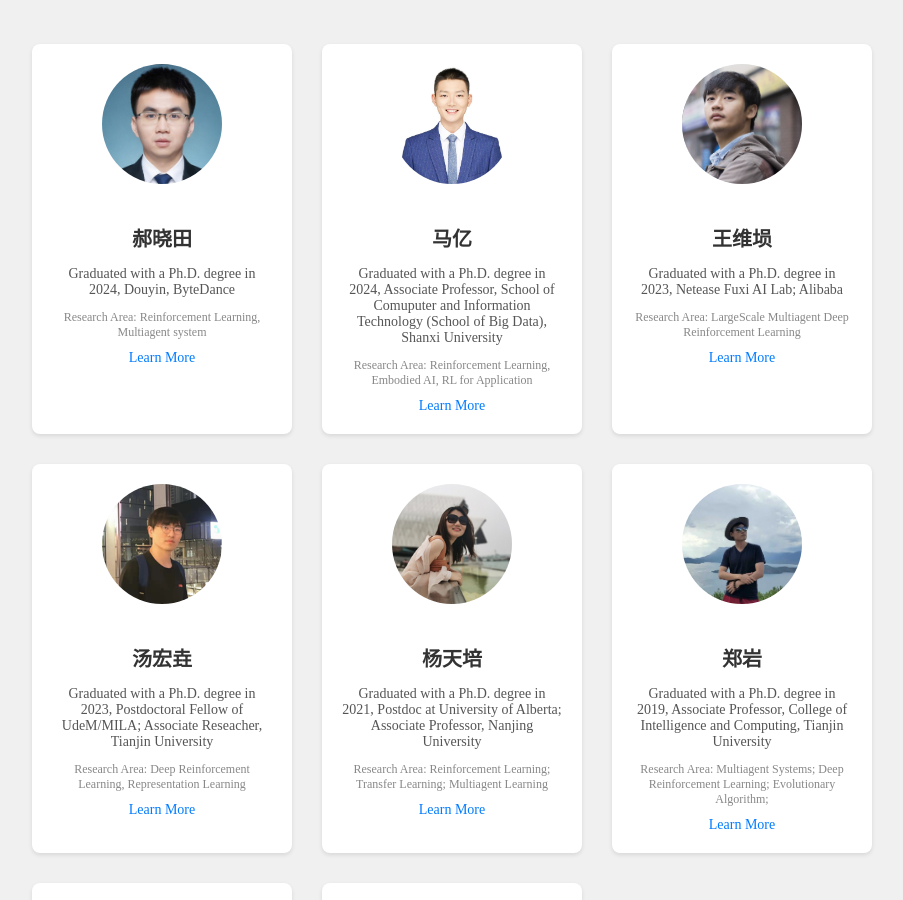
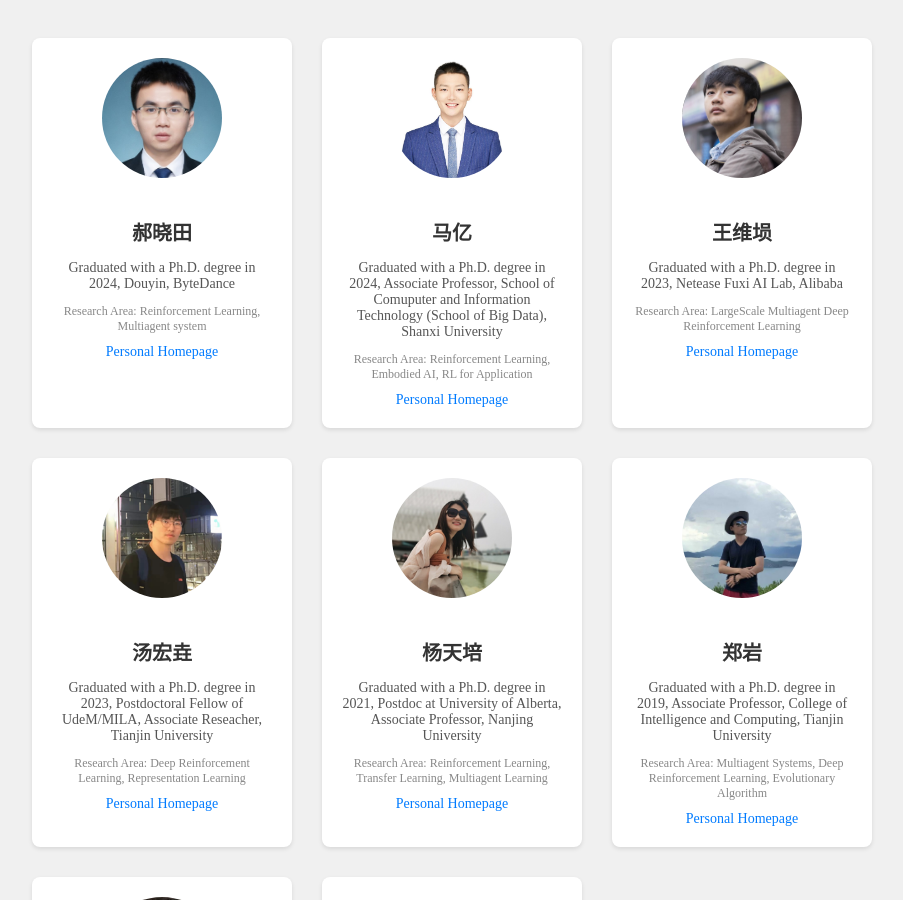
Before and after one commit to TJU-DRL-LAB/rl.beiyang.ren, a Jekyll site: the page built from pages/team.html, in a window 1280 px wide and 900 px high, scrolled down 6421 px. Shown: the whole window, without its empty margins (146-1049 px from the left). Built offline with Jekyll 4.4.1, drawn with Linux system fonts in a browser that asks for light colours; comment, search, counter and statistics services are not loaded; some of the changed text lies outside the part shown.

Commit message:
initial upload to rl.beiyang.ren repo

```diff
--- a/pages/team.html
+++ b/pages/team.html
@@ -18,7 +18,7 @@ custom_css:
                     <p>{{ person.desc }}</p>
                     <p class="area">{{ person.area }}</p>
                     {% if person.link and person.link != "" %}
-                        <a href="{{ person.link }}">Learn More</a>
+                        <a href="{{ person.link }}">Personal Homepage</a>
                     {% endif %}
                 </div>
             {% endfor %}
```
Also changed, not shown: _data/team.json (+1 -1 lines), assets/image/team/吴子豪.png (added), 10 other files.
